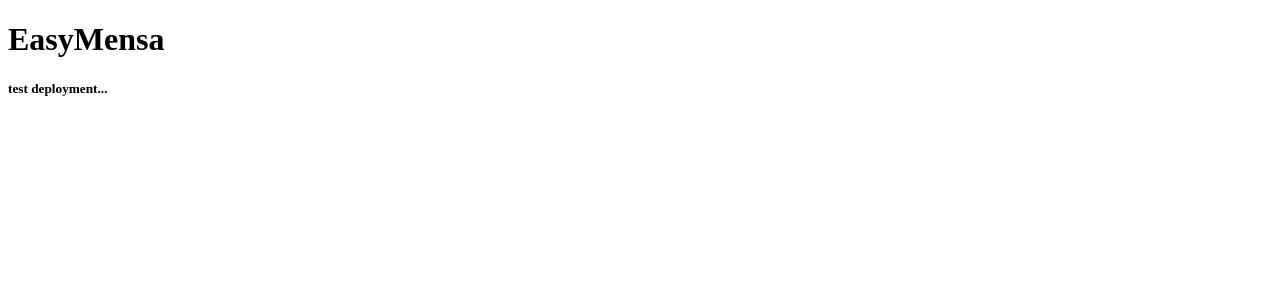
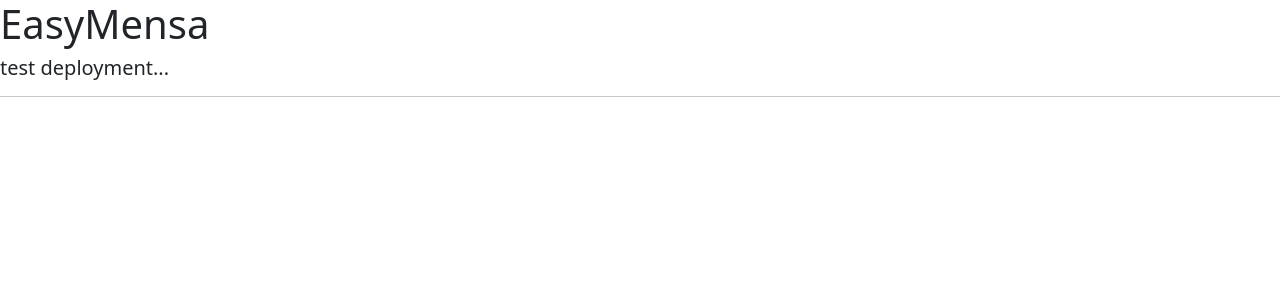
Before and after one commit to Urban701/easymensa, an Angular app: page / in a window 1280 px wide. Shown: the top 300 px of the page. Built offline with nearby package versions, Linux system fonts and the light colour scheme.

Commit message:
add bootstrap 5

```diff
--- a/angular.json
+++ b/angular.json
@@ -25,7 +25,8 @@
               "src/assets"
             ],
             "styles": [
-              "src/styles.css"
+              "src/styles.css",
+              "node_modules/bootstrap/dist/css/bootstrap.css"
             ],
             "scripts": []
           },
--- a/package.json
+++ b/package.json
@@ -18,6 +18,7 @@
     "@angular/platform-browser": "^17.1.0",
     "@angular/platform-browser-dynamic": "^17.1.0",
     "@angular/router": "^17.1.0",
+    "bootstrap": "^5.3.2",
     "rxjs": "~7.8.0",
     "tslib": "^2.3.0",
     "zone.js": "~0.14.3"
--- a/src/app/app.component.html
+++ b/src/app/app.component.html
@@ -1,2 +1,4 @@
 <h1>EasyMensa</h1>
 <h5>test deployment...</h5>
+
+<hr/>
```
Also changed, not shown: 1 other file (tests, documents, lock files or other folders).
